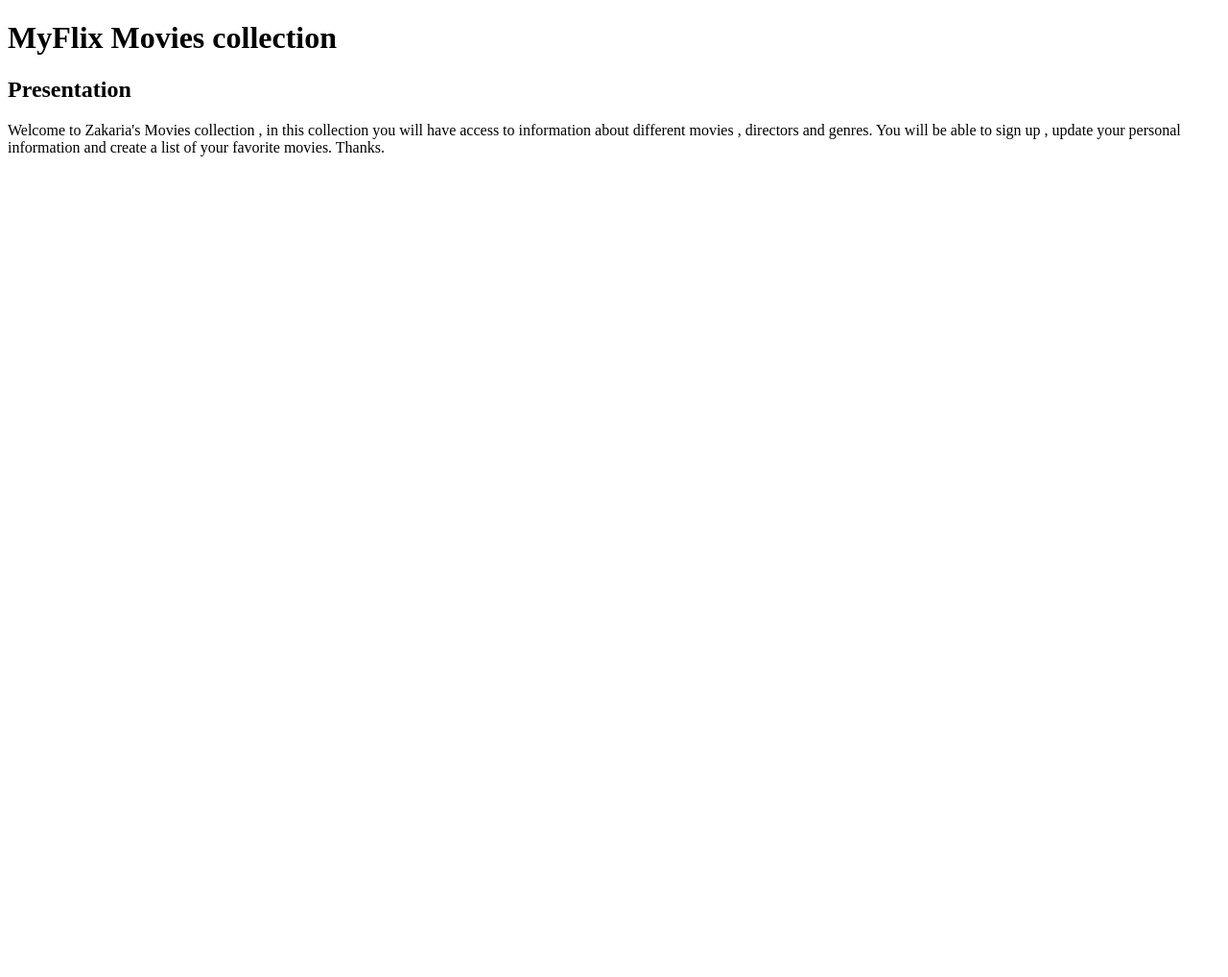
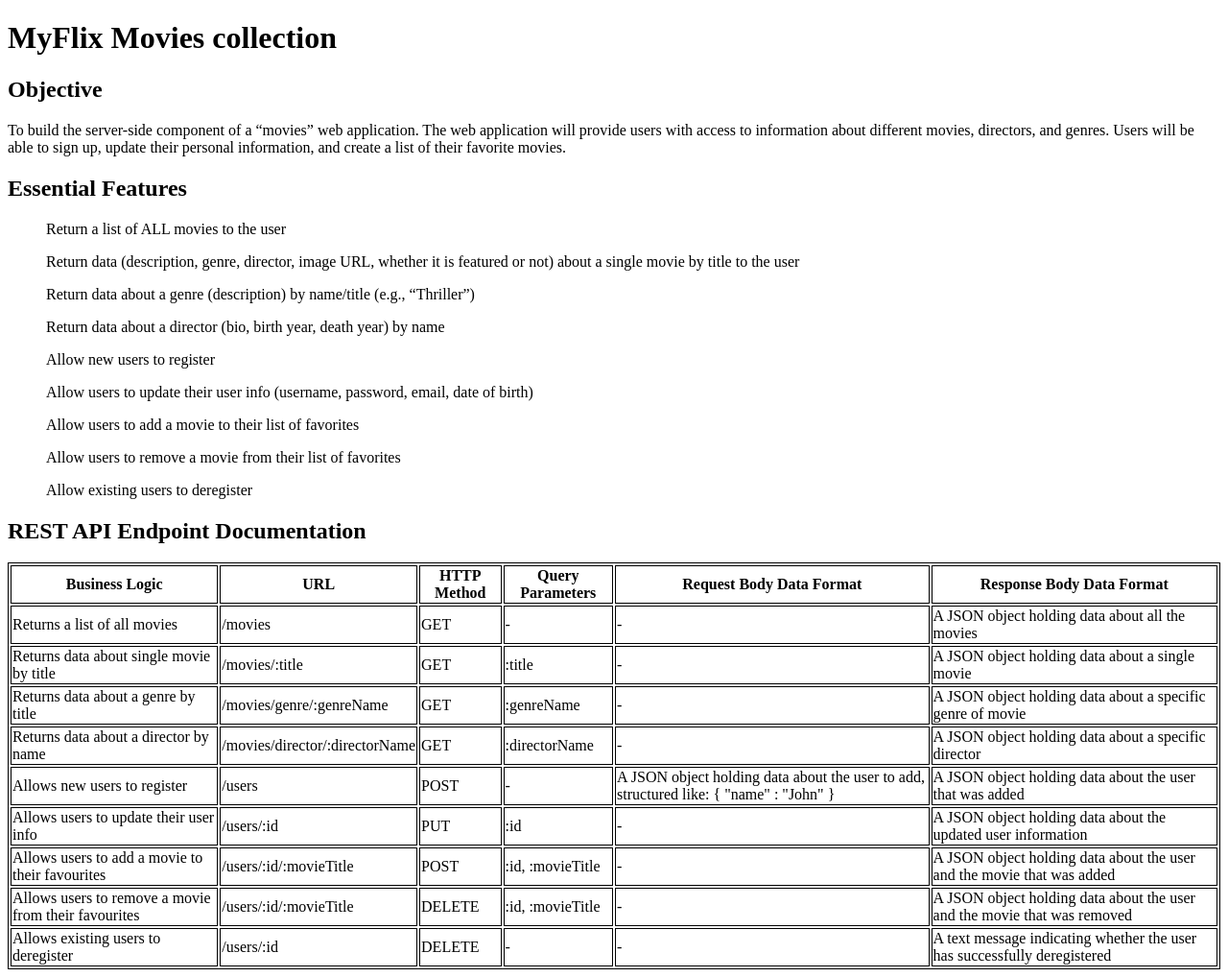
Before and after one commit to meetZak/myFlix, a website: page documentation.html in a window 1280 px wide. Shown: the whole page at 96% size. Before the commit the page ends 800 px from the top, so only its background shows below. Drawn offline with Linux system fonts and the light colour scheme.

Commit message:
Udapted documentation.html

```diff
--- /dev/null
+++ b/css/style.css
@@ -0,0 +1,4 @@
+table, th, td {
+    border: 1px solid;
+
+  }
--- a/documentation.html
+++ b/documentation.html
@@ -4,17 +4,130 @@
     <meta charset="UTF-8">
     <meta http-equiv="X-UA-Compatible" content="IE=edge">
     <meta name="viewport" content="width=device-width, initial-scale=1.0">
+    <link rel="stylesheet" href="./css/style.css">
     <title>MyFlix Movie</title>
 </head>
 <body>
 
     <h1>MyFlix Movies collection</h1>
-    <h2>Presentation</h2>
-    <p>Welcome to Zakaria's Movies collection , in this collection you will have access to information about different movies ,
-       directors and genres. You will be able to sign up , update your personal information and create a list of your favorite movies.
-       Thanks.
+    <h2>Objective</h2>
+    <p>
+        To build the server-side component of a “movies” web application. The web
+        application will provide users with access to information about different
+        movies, directors, and genres. Users will be able to sign up, update their
+        personal information, and create a list of their favorite movies.
     </p>
 
+
+    <h2>Essential Features</h2>
+        <ul>Return a list of ALL movies to the user</ul>
+        <ul>Return data (description, genre, director, image URL, whether it is featured or not) about a
+            single movie by title to the user</ul>
+        <ul>Return data about a genre (description) by name/title (e.g., “Thriller”)</ul>
+        <ul>Return data about a director (bio, birth year, death year) by name</ul>
+        <ul>Allow new users to register</ul>
+        <ul>Allow users to update their user info (username, password, email, date of birth)</ul>
+        <ul>Allow users to add a movie to their list of favorites</ul>
+        <ul>Allow users to remove a movie from their list of favorites</ul>
+        <ul>Allow existing users to deregister</ul>
+
+    <h2>REST API Endpoint Documentation</h2>
+
+     <table class="table">
+        <thead>
+            <tr>
+                <th>Business Logic</th>
+                <th>URL</th>
+                <th>HTTP Method</th>
+                <th>Query Parameters</th>
+                <th>Request Body Data Format</th>
+                <th>Response Body Data Format</th>
+            </tr>
+        </thead>
+
+        <tbody>
+            <tr>
+                <td>Returns a list of all movies</td>
+                <td>/movies</td>
+                <td>GET</td>
+                <td>-</td>
+                <td>-</td>
+                <td>A JSON object holding data about all the movies</td>
+            </tr>
+
+            <tr>
+                <td>Returns data about single movie by title</td>
+                <td>/movies/:title</td>
+                <td>GET</td>
+                <td>:title</td>
+                <td>-</td>
+                <td>A JSON object holding data about a single movie</td>
+              </tr>
+
+              <tr>
+                <td>Returns data about a genre by title</td>
+                <td>/movies/genre/:genreName</td>
+                <td>GET</td>
+                <td>:genreName</td>
+                <td>-</td>
+                <td>A JSON object holding data about a specific genre of movie</td>
+              </tr>
+
+              <tr>
+                <td>Returns data about a director by name</td>
+                <td>/movies/director/:directorName</td>
+                <td>GET</td>
+                <td>:directorName</td>
+                <td>-</td>
+                <td>A JSON object holding data about a specific director</td>
+              </tr>
+
+              <tr>
+                <td>Allows new users to register</td>
+                <td>/users</td>
+                <td>POST</td>
+                <td>-</td>
+                <td>A JSON object holding data about the user to add, structured like: { "name" : "John" }</td>
+                <td>A JSON object holding data about the user that was added</td>
+              </tr>
+
+              <tr>
+                <td>Allows users to update their user info</td>
+                <td>/users/:id</td>
+                <td>PUT</td>
+                <td>:id</td>
+                <td>-</td>
+                <td>A JSON object holding data about the updated user information</td>
+              </tr>
+
+              <tr>
+                <td>Allows users to add a movie to their favourites</td>
+                <td>/users/:id/:movieTitle</td>
+                <td>POST</td>
+                <td>:id, :movieTitle</td>
+                <td>-</td>
+                <td>A JSON object holding data about the user and the movie that was added</td>
+              </tr>
+
+              <tr>
+                <td>Allows users to remove a movie from their favourites</td>
+                <td>/users/:id/:movieTitle</td>
+                <td>DELETE</td>
+                <td>:id, :movieTitle</td>
+                <td>-</td>
+                <td>A JSON object holding data about the user and the movie that was removed</td>
+              </tr>
+
+              <tr>
+                <td>Allows existing users to deregister</td>
+                <td>/users/:id</td>
+                <td>DELETE</td>
+                <td>-</td>
+                <td>-</td>
+                <td>A text message indicating whether the user has successfully deregistered</td>
+              </tr>
+
+     </table>
 
 
 
```
Also changed, not shown: 1 other file.
